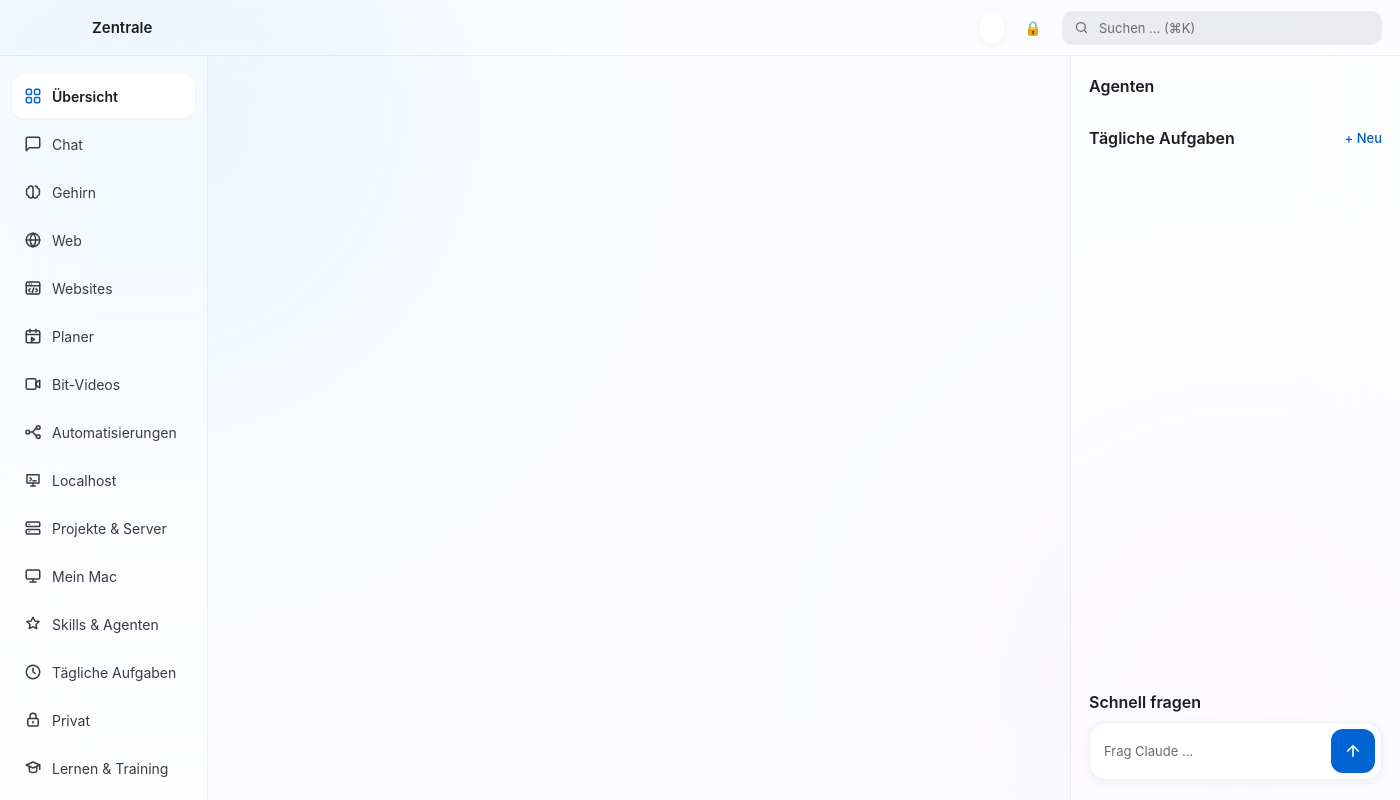
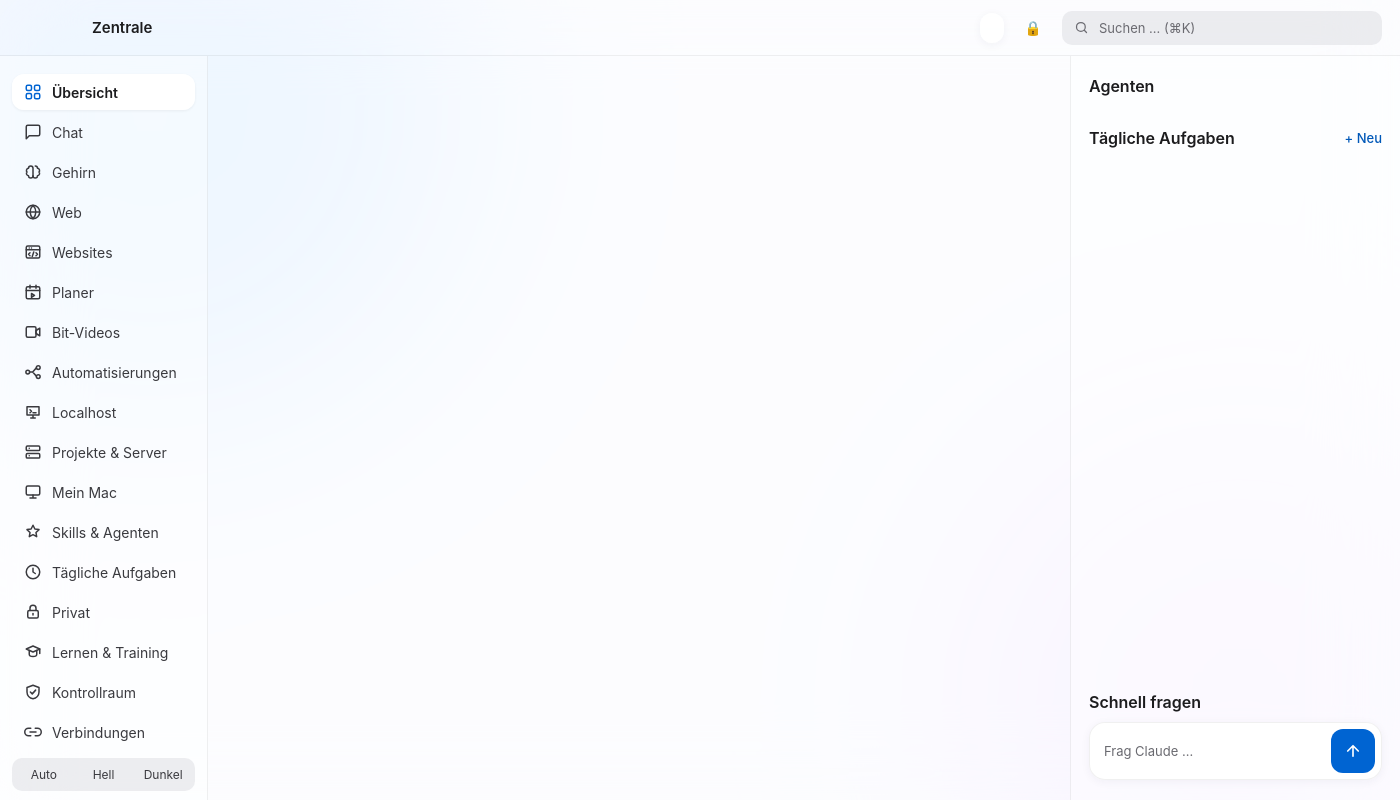
Before and after one commit to erisuk/werkstatt-crm, an Electron app: page zentrale/src/renderer/index.html in a window 1400 px wide. Drawn offline with Linux system fonts and the light colour scheme; no server answers.

Commit message:
fix: Menüpunkte werden bei wenig Höhe etwas schmaler (mind. 36 px) statt das Menü scrollen zu lassen

```diff
--- a/zentrale/src/renderer/styles.css
+++ b/zentrale/src/renderer/styles.css
@@ -116,7 +116,7 @@ h2 { font-size: 16px; font-weight: 600; }
 .body { flex: 1; min-height: 0; display: flex; }
 
 .sidebar { width: 208px; flex-shrink: 0; padding: 18px 12px; display: flex; flex-direction: column; gap: 4px; overflow-y: auto; border-right: 1px solid var(--line); background: var(--panel); }
-.nav-item { display: flex; flex-shrink: 0; align-items: center; gap: 10px; height: 44px; padding: 0 12px; border: 0; border-radius: 12px; background: transparent; color: var(--text-3); text-align: left; font-size: 14px; }
+.nav-item { display: flex; flex-shrink: 1; min-height: 36px; align-items: center; gap: 10px; height: 44px; padding: 0 12px; border: 0; border-radius: 12px; background: transparent; color: var(--text-3); text-align: left; font-size: 14px; }
 .nav-item svg { width: 18px; height: 18px; fill: none; stroke: currentColor; stroke-width: 2; stroke-linecap: round; stroke-linejoin: round; }
 .nav-item:hover { background: var(--card-soft); }
 .nav-item.active { background: var(--nav-active); color: var(--text); font-weight: 600; box-shadow: 0 1px 3px rgba(0, 0, 0, 0.06); }
```
